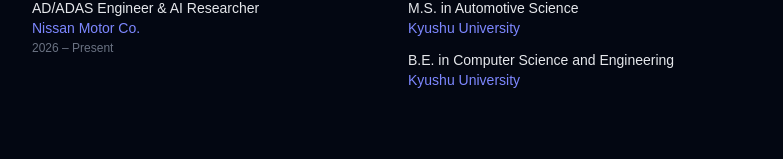
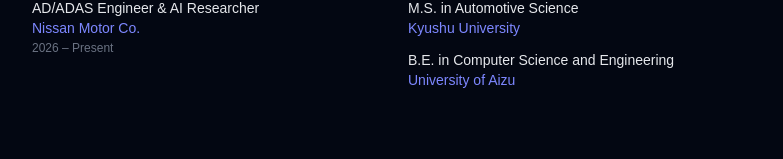
Before and after one commit to s1280061/my-portfolio, a Next.js app: page / in a window 1280 px wide. Shown: the part 578-737 px from the top of the page, without its empty margins (248-1031 px from the left). Built offline with nearby package versions, Linux system fonts and the light colour scheme.

Commit message:
Fix education: B.E. school to University of Aizu

```diff
--- a/app/page.tsx
+++ b/app/page.tsx
@@ -24,7 +24,7 @@
   },
   {
     degree: "B.E. in Computer Science and Engineering",
-    school: "Kyushu University",
+    school: "University of Aizu",
   },
 ];
 
```
